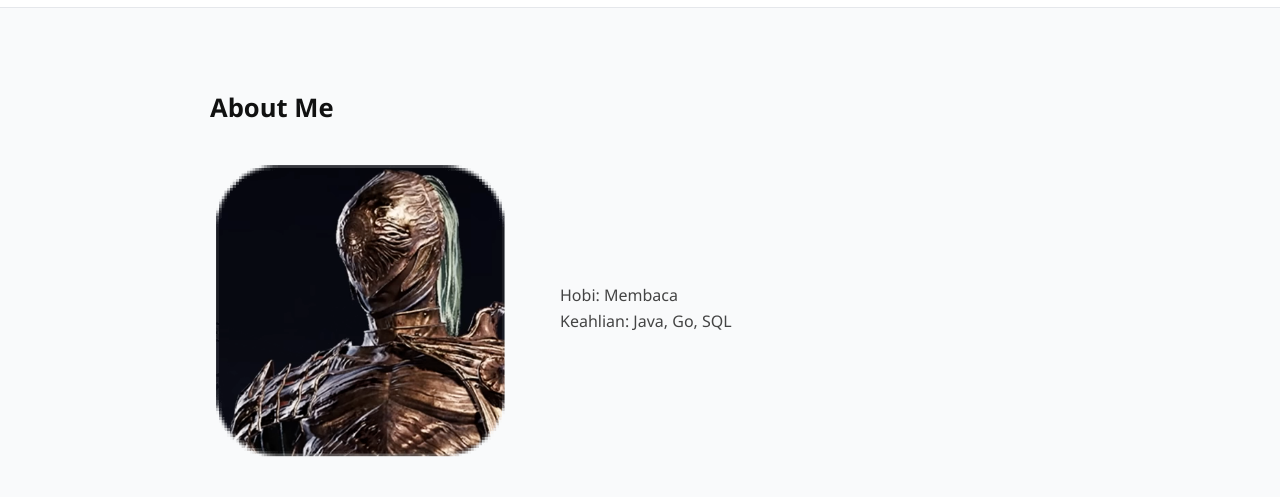
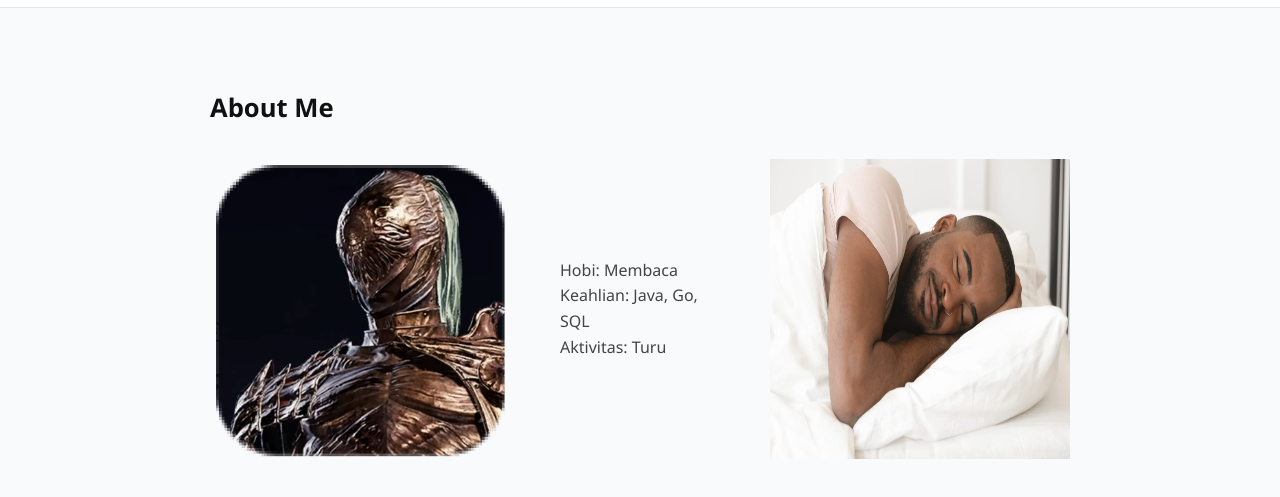
Before and after one commit to FadjarMSidiq/Portofolio-Super-Team, a plain HTML site: page justin.html in a window 1280 px wide. Shown: the part 89-586 px from the top of the page. Drawn offline with Linux system fonts and the light colour scheme.

Commit message:
Menambah konten aktivitas berserta foto

```diff
--- a/justin.html
+++ b/justin.html
@@ -17,7 +17,10 @@
           Hobi: Membaca
           <br>
           Keahlian: Java, Go, SQL
+          <br>
+          Aktivitas: Turu
         </p>
+        <img src="Image/shutterstock_1455947342.jpg">
       </div>
     </section>
 
```
Also changed, not shown: Image/shutterstock_1455947342.jpg (added).
